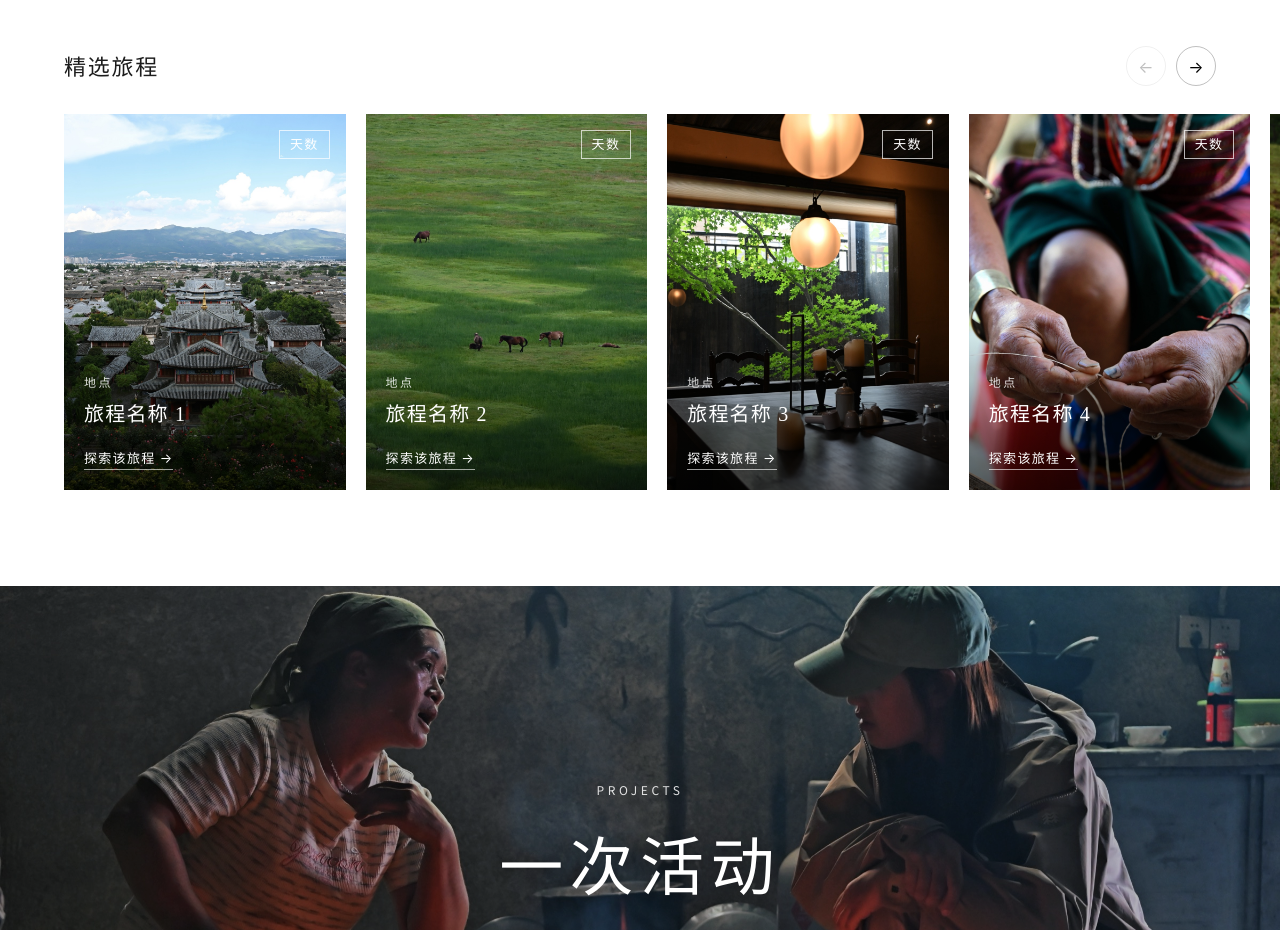
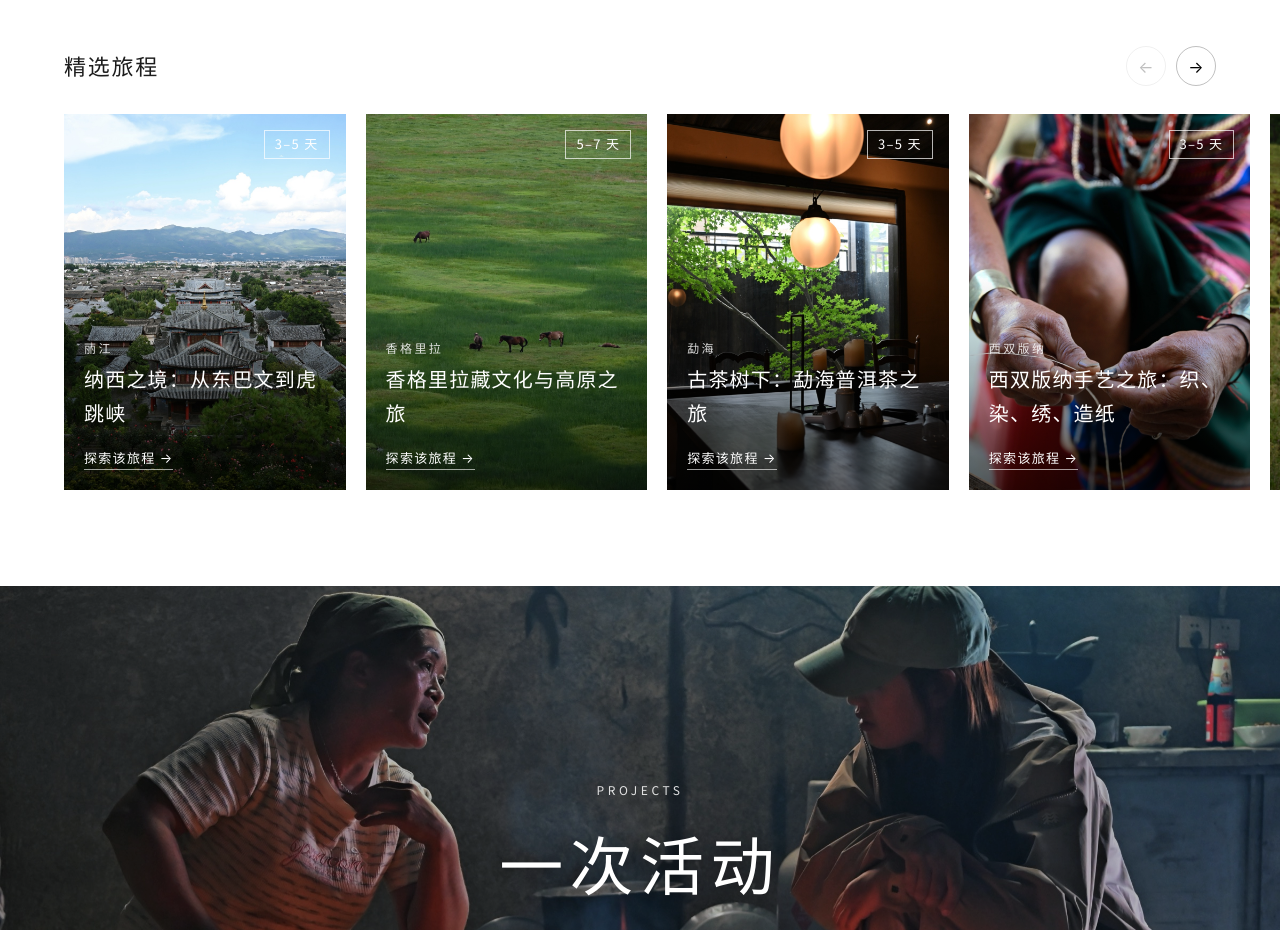
Before and after one commit to yyzhu0214-ai/zhicommunitas, a plain HTML site: page index.html in a window 1280 px wide. Shown: the part 4200-5130 px from the top of the page. Drawn offline with Linux system fonts and the light colour scheme.

Commit message:
Add journey places, names and durations
Co-Authored-By: Claude Opus 5.5 <noreply@anthropic.com>

```diff
--- a/index.html
+++ b/index.html
@@ -538,13 +538,13 @@ const STORIES = [
 
 /* ---------- Journeys 卡片 ---------- */
 const JOURNEYS = [
-  { img: "images/journey-01.jpg", place: "", placeEn: "", name: "", nameEn: "", days: "" },
-  { img: "images/journey-02.jpg", place: "", placeEn: "", name: "", nameEn: "", days: "" },
-  { img: "images/journey-03.jpg", place: "", placeEn: "", name: "", nameEn: "", days: "" },
-  { img: "images/journey-04.jpg", place: "", placeEn: "", name: "", nameEn: "", days: "" },
-  { img: "images/journey-05.jpg", place: "", placeEn: "", name: "", nameEn: "", days: "" },
-  { img: "images/journey-06.jpg", place: "", placeEn: "", name: "", nameEn: "", days: "" },
-  { img: "images/journey-07.jpg", place: "", placeEn: "", name: "", nameEn: "", days: "" },
+  { img: "images/journey-01.jpg", place: "丽江", placeEn: "Lijiang", name: "纳西之境：从东巴文到虎跳峡", nameEn: "Land of the Naxi: From Dongba Script to Tiger Leaping Gorge", days: "3–5 天", daysEn: "3–5 Days" },
+  { img: "images/journey-02.jpg", place: "香格里拉", placeEn: "Shangri-La", name: "香格里拉藏文化与高原之旅", nameEn: "Shangri-La: Tibetan Culture & Highlands", days: "5–7 天", daysEn: "5–7 Days" },
+  { img: "images/journey-03.jpg", place: "勐海", placeEn: "Menghai", name: "古茶树下：勐海普洱茶之旅", nameEn: "Beneath Ancient Tea Trees: A Pu'er Journey", days: "3–5 天", daysEn: "3–5 Days" },
+  { img: "images/journey-04.jpg", place: "西双版纳", placeEn: "Xishuangbanna", name: "西双版纳手艺之旅：织、染、绣、造纸", nameEn: "Xishuangbanna: Craft Journey", days: "3–5 天", daysEn: "3–5 Days" },
+  { img: "images/journey-05.jpg", place: "泸沽湖", placeEn: "Lugu Lake", name: "泸沽湖：走近摩梭母系大家庭", nameEn: "Living with a Mosuo Matrilineal Family", days: "3–6 天", daysEn: "3–6 Days" },
+  { img: "images/journey-06.jpg", place: "奔子栏", placeEn: "Benzilan", name: "指尖上的香格里拉：藏香与黑陶之旅", nameEn: "Shangri-La by Hand: Incense & Black Pottery", days: "3 天", daysEn: "3 Days" },
+  { img: "images/journey-07.jpg", place: "德钦", placeEn: "Deqin", name: "三江并流：走进世界自然遗产", nameEn: "Where Three Great Rivers Run: A UNESCO World Heritage Journey", days: "3–5 天", daysEn: "3–5 Days" },
 ];
 /* ---------- Projects 活动：新活动复制一整段 { ... } 加在最前面 ---------- */
 const EVENTS = [
@@ -629,7 +629,7 @@ const templates = {
     <a class="card" href="#">
       <div class="card-img">
         ${photo(d)}
-        <div class="days">${d.days || L("天数", "Days")}</div>
+        <div class="days">${pick(d, "days") || L("天数", "Days")}</div>
         <div class="journey-text"><div class="place">${pick(d, "place") || L("地点", "Place")}</div><div class="name">${pick(d, "name") || L("旅程名称 ", "Journey name ") + i}</div><span class="go">${L("探索该旅程", "Explore this journey")} →</span></div>
       </div>
     </a>`,
```
